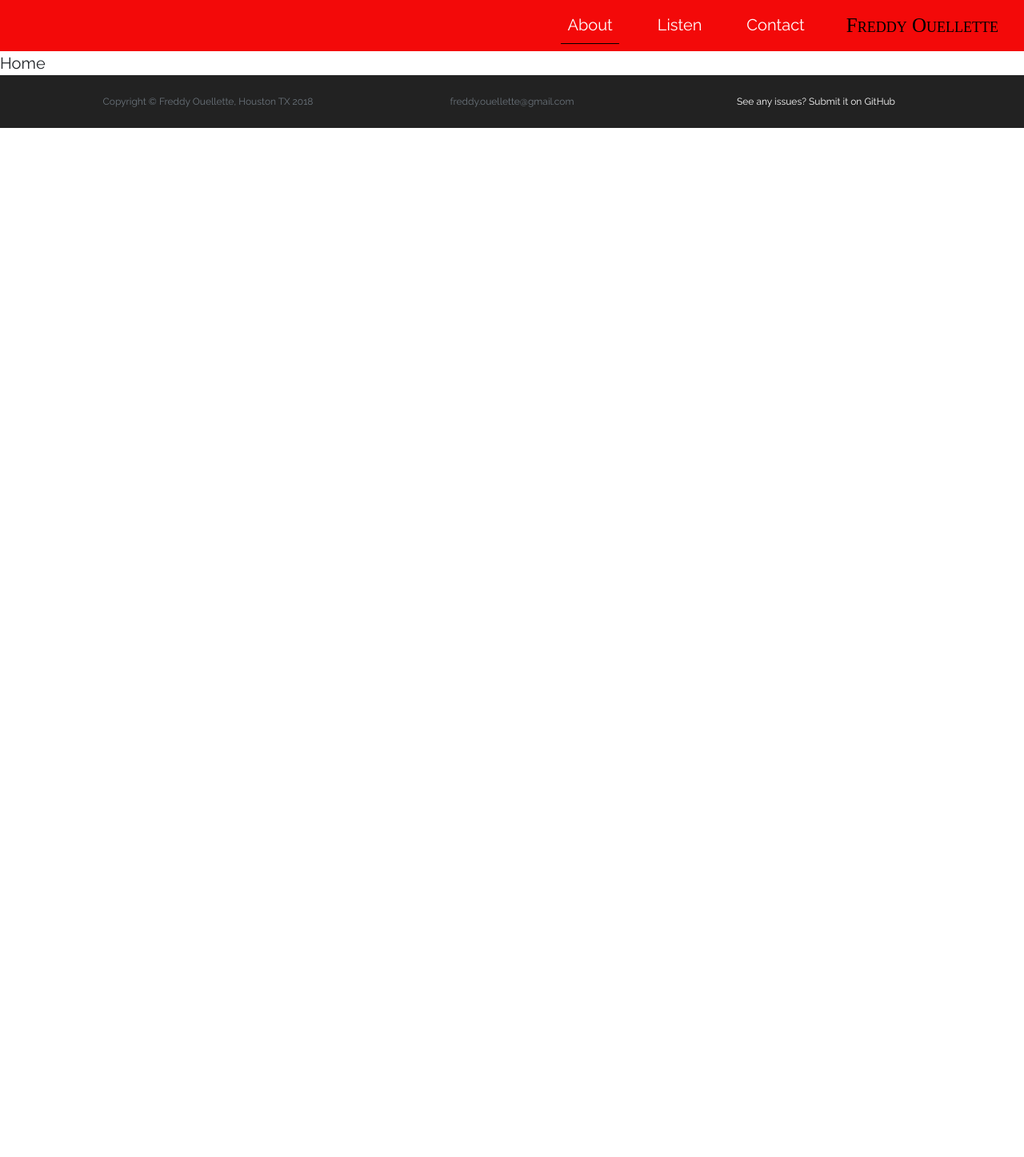
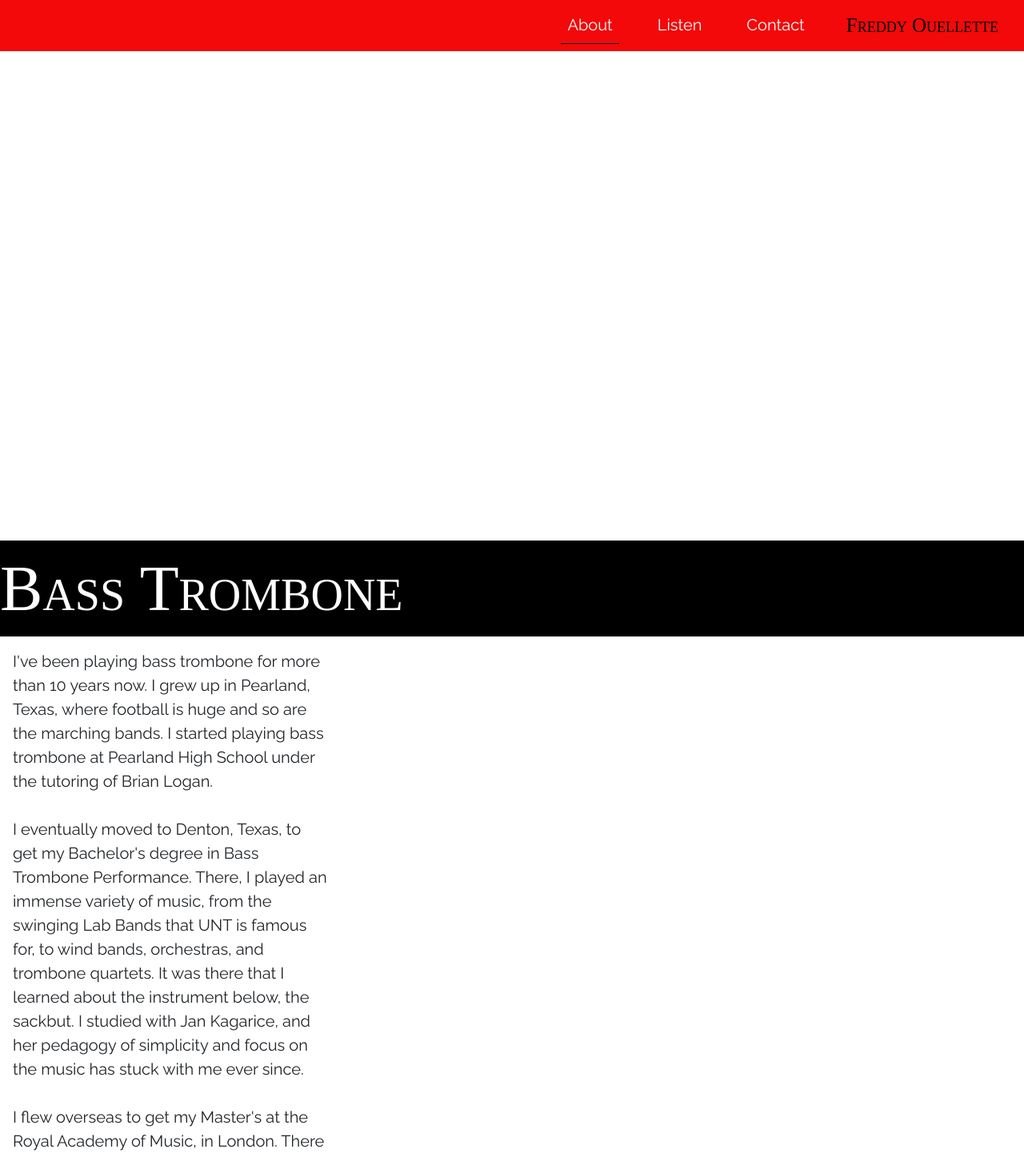
Before and after one commit to freddyouellette/freddyouellette.com, a React app in the folder frontend/: page / in a window 1280 px wide. Shown: the top 1447 px of the page at 80% size. Before the commit the page ends 800 px from the top, so only its background shows below. Built offline with nearby package versions, Linux system fonts and the light colour scheme; what flux would draw is missing.

Commit message:
Added about page and custom sass file

```diff
--- a/frontend/src/custom-bootstrap.scss
+++ b/frontend/src/custom-bootstrap.scss
@@ -101,3 +101,15 @@ hr {
 .navbar-brand {
 	font-size:25px !important;
 }
+// .section {
+// 	background-position: right;
+// 	background-size:cover;
+// }
+.section-title {
+	background-color:black;
+	color:white;
+	font-family:'Times New Roman', Times, serif;
+	font-variant:small-caps;
+	font-size:80px;
+	margin:0;
+}
--- a/frontend/src/pages/AboutPage.js
+++ b/frontend/src/pages/AboutPage.js
@@ -2,13 +2,66 @@ import React from 'react';
 
 import Footer from '../components/Footer';
 import Navbar from '../components/Navbar';
+
+import imgFromage from '../images/fromage.jpg';
+import imgFreddy from '../images/Freddy.jpg';
+import imgRamHistoricBrass from '../images/ram-historic-brass.jpg';
+import imgVersailles from "../images/versailles.jpg";
 
 class AboutPage extends React.Component {
 	render() {
 		return (
 			<div>
 				<Navbar activeLink="AboutPage"/>
-				Home
+				<div>
+					<div className="justify-content-end text-right text-white pr-3" style={{fontSize:'25px'}}>
+						<img src={imgFromage} className="d-md-none" style={{position:'absolute', right:0, zIndex:-5}}/>
+						<div>Bass Trombone</div>
+						<div>Bass Sackbut</div>
+						<div>Web Development</div>
+						<div style={{height:'500px'}}></div>
+					</div>
+				</div>
+				<div className="row-fluid" id="section-trombone">
+					<div className="row-fluid section-title d-none d-md-block">Bass Trombone</div>
+					<div className="row-fluid section-title section-title-mobile d-md-none" style={{fontSize:'45px'}}>Bass Trombone</div>
+					<img className="img-fluid d-md-none" src={imgFreddy}/>
+					<div className="p-3 col-md-4 bg-white">
+						I've been playing bass trombone for more than 10 years now. I grew up in Pearland, Texas, where football is huge and so are the marching bands. I started playing bass trombone at Pearland High School under the tutoring of Brian Logan.<br/>
+						<br/>
+						I eventually moved to Denton, Texas, to get my Bachelor's degree in Bass Trombone Performance. There, I played an immense variety of music, from the swinging Lab Bands that UNT is famous for, to wind bands, orchestras, and trombone quartets. It was there that I learned about the instrument below, the sackbut. I studied with Jan Kagarice, and her pedagogy of simplicity and focus on the music has stuck with me ever since.<br/>
+						<br/>
+						I flew overseas to get my Master's at the Royal Academy of Music, in London. There I had the opportunity to play across Europe, in musicals, competitions, and international gigs. I studied with Bob Hughes, who is one of the most well-respected bass trombonists in the world. He played in the BBC Scottish Symphony Orchestra, the Scottish National Orchestra under Neemi Jarvi, the Philharmonia Orchestra, and the London Symphony Orchestra.<br/>
+						<br/>
+						<a href="listen.html">Click here</a> to hear some of the recordings I've made over my career.
+					</div>
+				</div>
+				<div className="row-fluid" id="section-sackbut">
+					<div className="row-fluid section-title d-none d-md-block">Bass Sackbut</div>
+					<div className="row-fluid section-title section-title-mobile d-md-none" style={{fontSize:'45px'}}>Bass Sackbut</div>
+					<img className="img-fluid d-md-none" src={imgRamHistoricBrass}/>
+					<div className="p-3 col-md-4 bg-white">
+						The Sackbut was the true predecessor of the trombone.<br/>
+						<br/>
+						It was first used around the beginning of the 15th century, and became one of the biggest solo instruments in sacred (church) music of the Renaissance period. It is still a surprisingly unknown realm amongst even professional trombone players, probably because after around the dawn of the 19th century, the instrument morphed into the louder, more effects-based powerhouse that it is more widely known as today. But in the Renaissance, it was famous for blending with vocalists, imitating them, and bringing a sweet melancholy that other instruments couldn't achieve because of their fixed pitches. It was also known for its ability to become played by incredibly virtuosic soloists.<br/>
+						<br/>
+						After learning how to play this fascinating instrument at the University of North Texas with the prestigious director of Early Music, Paul Leenhouts, I decided I wanted to get closer to the origin of this type of music, and it was one of the reasons I searched in Europe for graduate school. In London, I played sackbut generously, with people at the top of the world of Renaissance music. My sackbut teacher was Adam Woolf, who is one of the most famous and virtuosic sackbut players of our time.<br/>
+						<br/>
+						<a href="listen.html">Click here</a> to hear some of the recordings I've made over my career.
+					</div>
+				</div>
+				<div className="row-fluid" id="section-development">
+					<div className="row-fluid section-title d-none d-md-block">Web Development</div>
+					<div className="row-fluid section-title d-md-none" style={{fontSize:'35px'}}>Web Development</div>
+					<img className="img-fluid d-md-none" src={imgVersailles}/>
+					<div className="p-3 col-md-4 bg-white">
+						Computer Programming has been the unusual hobby of my life, the thing that stuck around long enough for me to actually make money with. I am completely self-taught, never taking a class in my life. I've been programming for about 6 years, since the end of high school. It always interested me because of the constant difficulty and puzzle nature of it. In London, I finally got an opportunity to actually use programming in a professional setting, with the startup company Musitude, which is a music platform. I helped by building a simple NodeJS music transcription software with them.<br/>
+						<br/>
+						When I moved back to Houston, I started working with a company called <a href="https://sourcewebsolutions.com" target="_blank">SOURCE Web Solutions</a>, a small web development group with a high reputation. With them, I have gained enough professional experience to establish myself as a competent programmer across a number of languages, including PHP, NodeJS, frontend JavaScript, SQL, Git/SVN... I am grateful everyday that I am able to do not just one, but two of my dreams in my life, every single day. I currently work full-time as a web developer, and also play professional concerts as a bass trombonist for-hire.<br/>
+						<br/>
+						{/* <a href="web-development.html">Click here</a> to learn more about my web development side. */}
+					</div>
+				</div>
 				<Footer />
 			</div>
 		);
```
